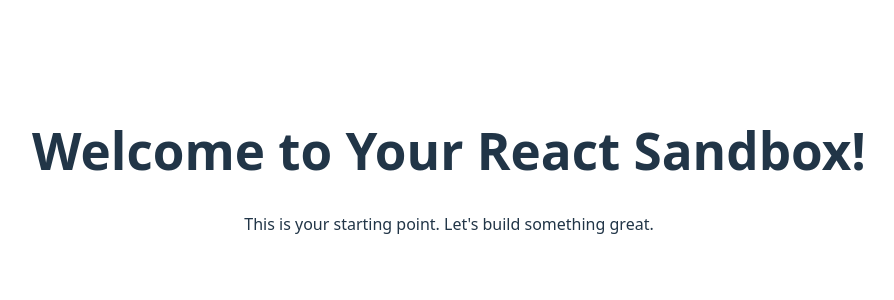
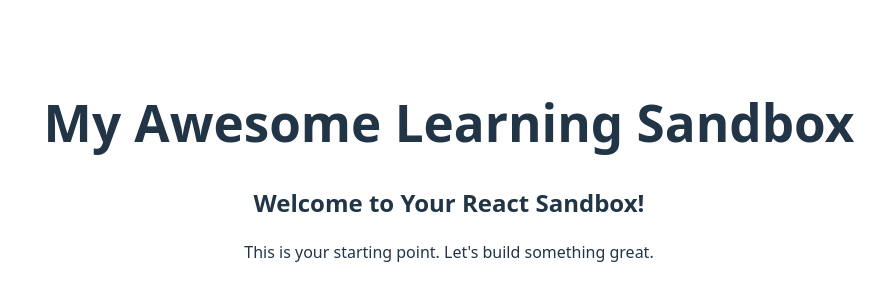
Before and after one commit to steve-pritchard-83/StevesSandbox, a React (Vite) app: page / in a window 1280 px wide. Shown: the part 230-530 px from the top of the page, without its empty margins (191-1085 px from the left). Built offline with nearby package versions, Linux system fonts and the light colour scheme.

Commit message:
feat: Create Header component

```diff
--- a/src/App.tsx
+++ b/src/App.tsx
@@ -1,12 +1,14 @@
-import './App.css'
+import './App.css';
+import Header from './components/Header';
 
 function App() {
   return (
     <div>
-      <h1>Welcome to Your React Sandbox!</h1>
+      <Header />
+      <h2>Welcome to Your React Sandbox!</h2>
       <p>This is your starting point. Let's build something great.</p>
     </div>
-  )
+  );
 }
 
-export default App
+export default App;
--- /dev/null
+++ b/src/components/Header.tsx
@@ -0,0 +1,9 @@
+function Header() {
+    return (
+      <header>
+        <h1>My Awesome Learning Sandbox</h1>
+      </header>
+    );
+  }
+
+  export default Header;
--- a/tsconfig.app.json
+++ b/tsconfig.app.json
@@ -19,9 +19,7 @@
     "strict": true,
     "noUnusedLocals": true,
     "noUnusedParameters": true,
-    "erasableSyntaxOnly": true,
-    "noFallthroughCasesInSwitch": true,
-    "noUncheckedSideEffectImports": true
+    "noFallthroughCasesInSwitch": true
   },
   "include": ["src"]
 }
```
